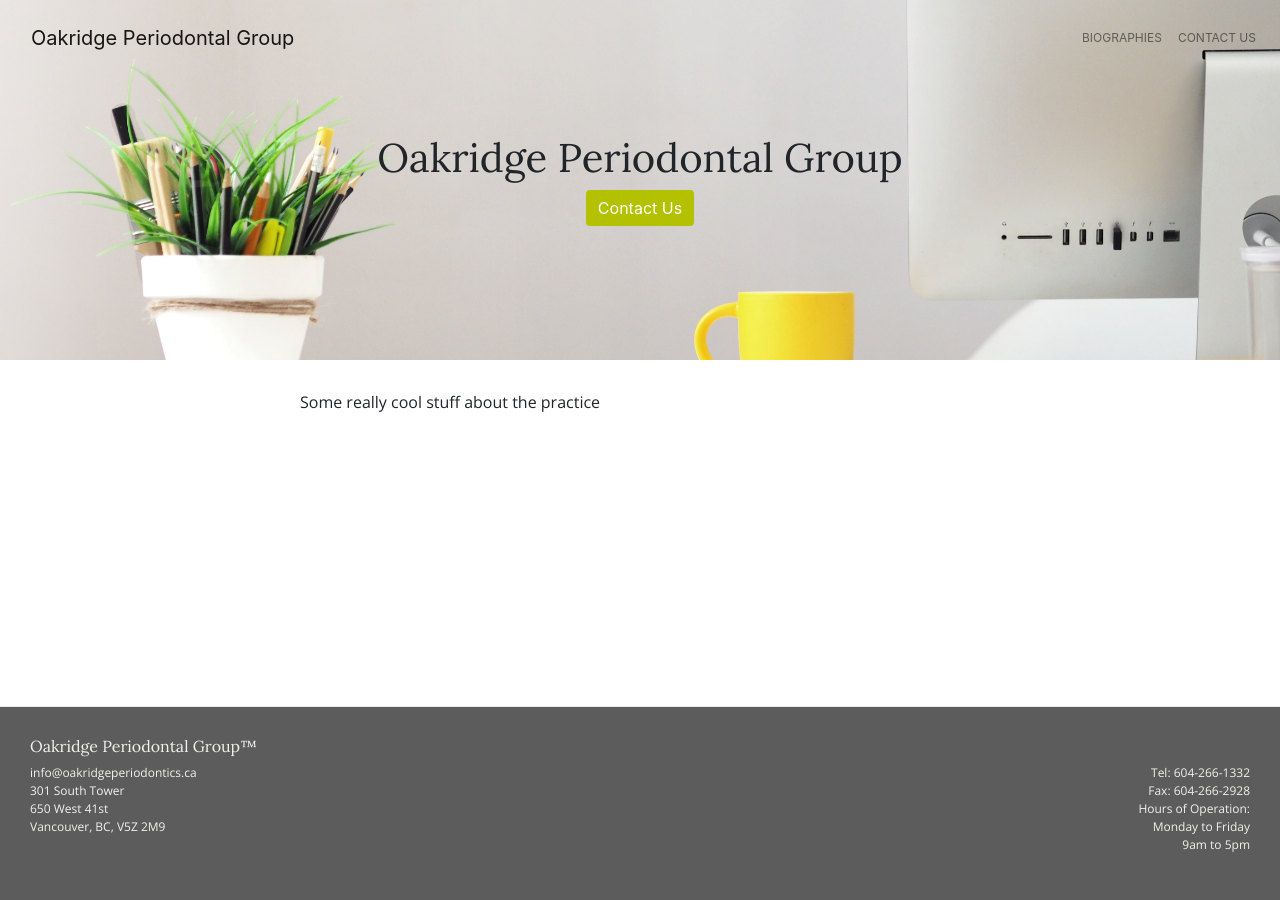
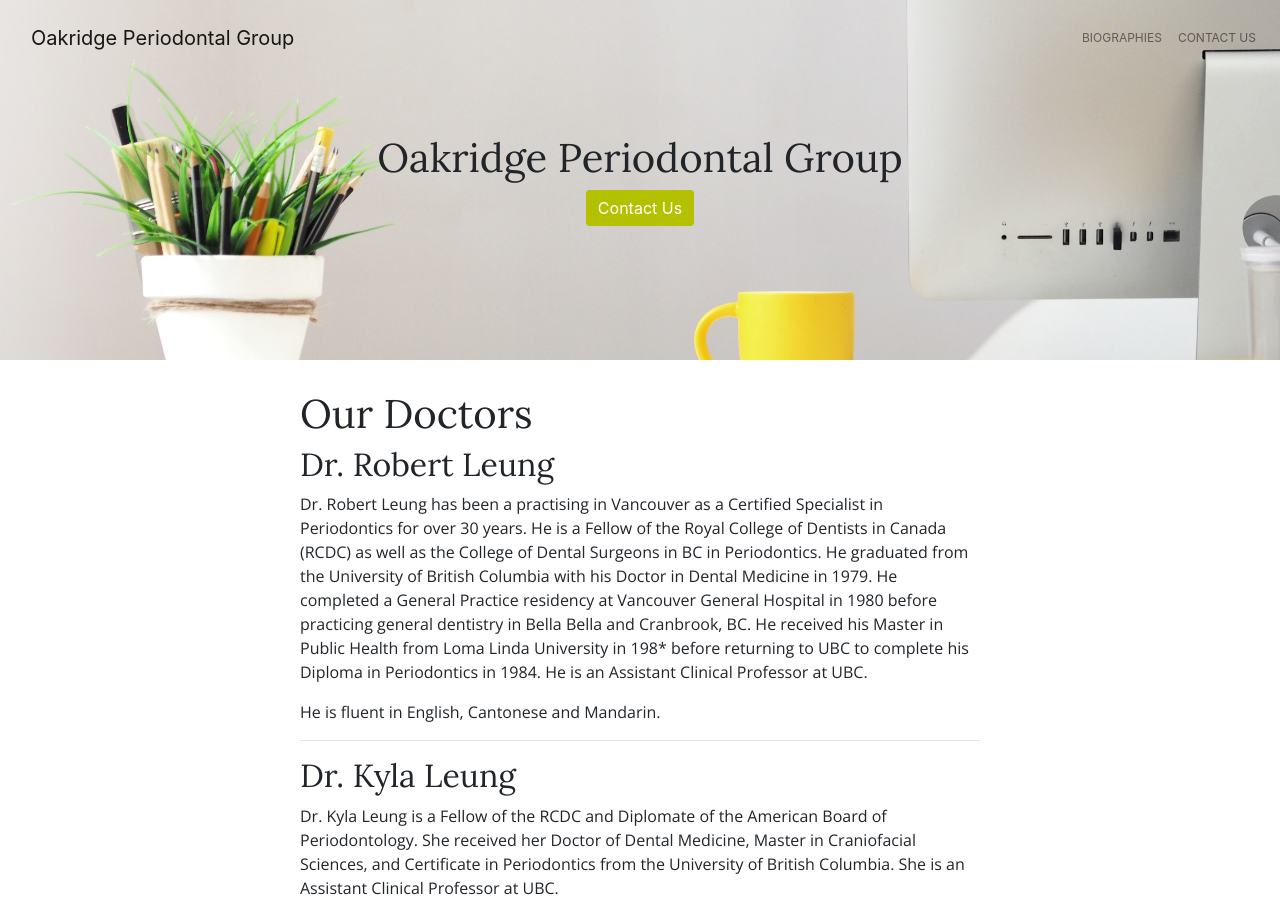
Before and after one commit to oakridgeperio/oakridgeperio.github.io, a Jekyll site: the page built from biographies.md, in a window 1280 px wide and 900 px high. Built offline with Jekyll 4.4.1, drawn with Linux system fonts in a browser that asks for light colours; some of the changed text lies outside the part shown.

Commit message:
add copy

```diff
--- a/biographies.md
+++ b/biographies.md
@@ -5,4 +5,25 @@ permalink: /biographies/
 header-img: ""
 ---
 
-Some really cool stuff about the practice
+# Our Doctors
+
+## Dr. Robert Leung
+Dr. Robert Leung has been a practising in Vancouver as a Certified Specialist in Periodontics for over 30 years. He is a Fellow of the Royal College of Dentists in Canada (RCDC) as well as the College of Dental Surgeons in BC in Periodontics.  He graduated from the University of British Columbia with his Doctor in Dental Medicine in 1979.  He completed a General Practice residency at Vancouver General Hospital in 1980 before practicing general dentistry in Bella Bella and Cranbrook, BC.  He received his Master in Public Health from Loma Linda University in 198* before returning to UBC to complete his Diploma in Periodontics in 1984. He is an Assistant Clinical Professor at UBC.
+
+He is fluent in English, Cantonese and Mandarin.
+
+---
+
+## Dr. Kyla Leung
+Dr. Kyla Leung is a Fellow of the RCDC and Diplomate of the American Board of Periodontology.  She received her Doctor of Dental Medicine, Master in Craniofacial Sciences, and Certificate in Periodontics from the University of British Columbia. She is an Assistant Clinical Professor at UBC.
+
+She is fluent in English and Cantonese and can speak limited Mandarin.
+
+---
+
+## Dr. Cynthia Yee
+
+Dr. Cynthia Yee is a Fellow of RCDC and Diplomate of the American Board of Periodontology.  She received her DDS from University of Alberta.  She completed Advanced Education in General Dentistry, Master in Oral Biology and Certificate in Periodontics at Boston University.  She is an Assistant Clinical Professor at UBC.
+
+She is fluent in English, Cantonese and Mandarin.
+<Paste>
```
Also changed, not shown: _layouts/landing.html (+14 -5 lines).
